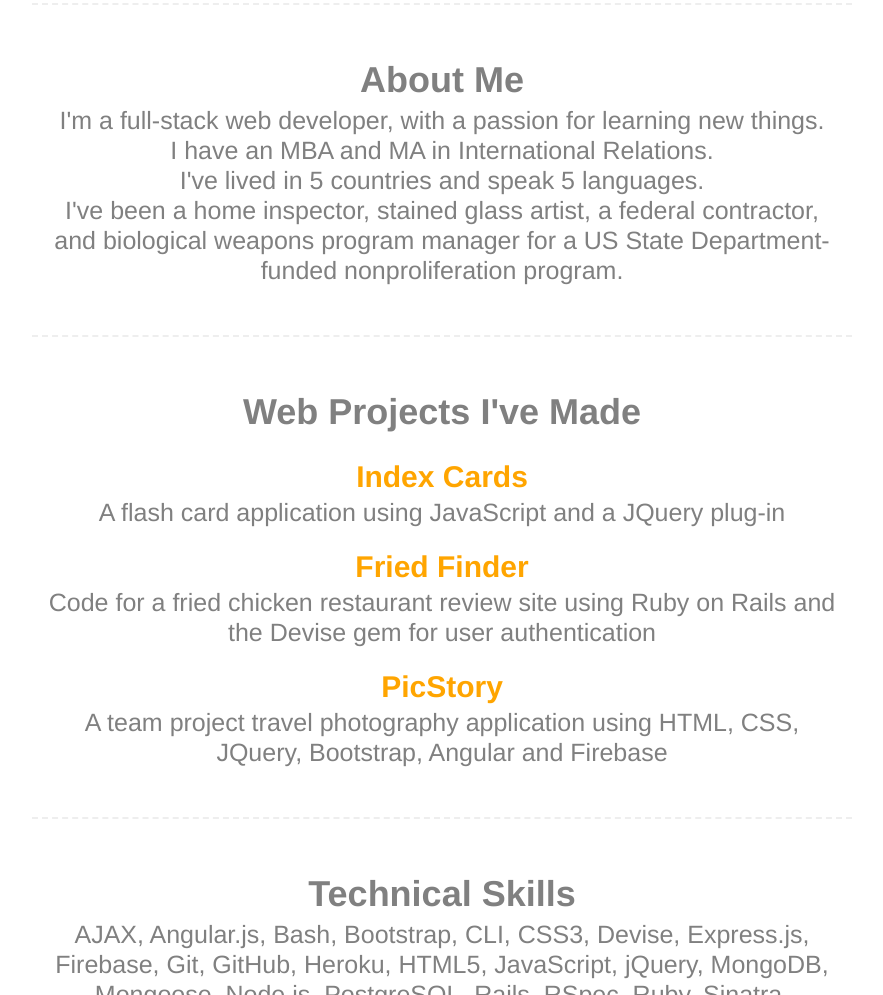
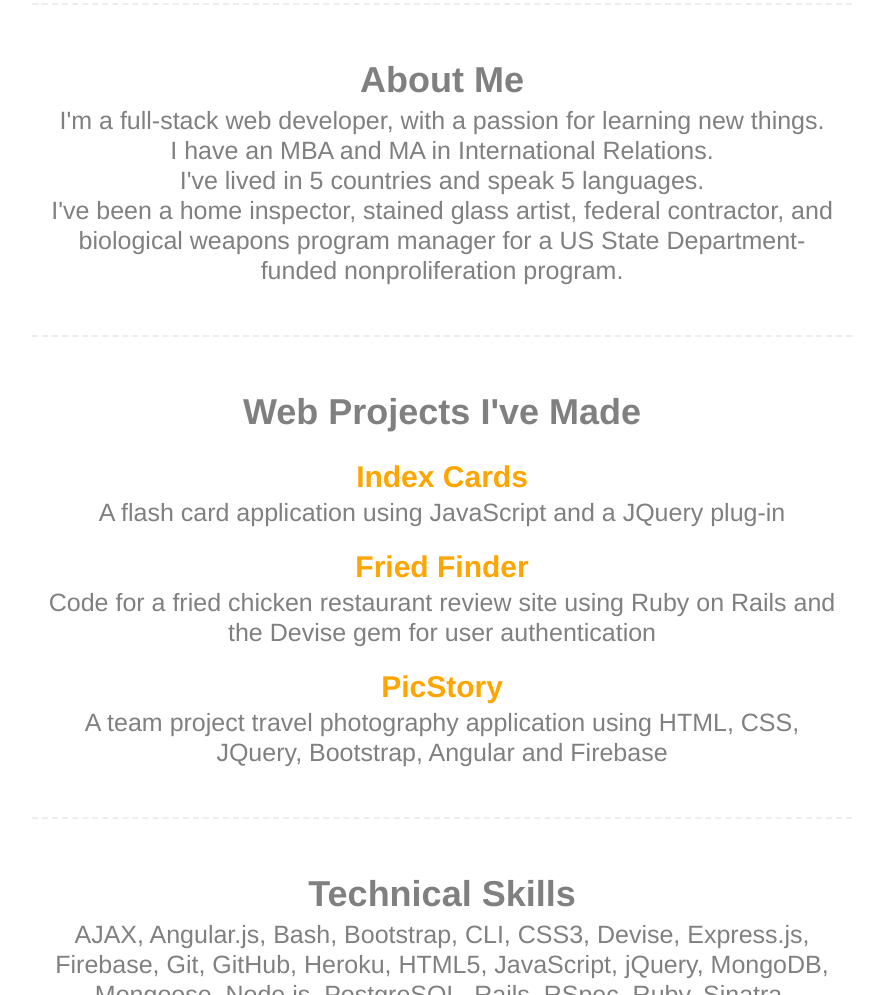
Before and after one commit to jacahn/jacahn.github.io, a plain HTML site: page index.html in a window 1280 px wide. Shown: the part 797-1792 px from the top of the page, without its empty margins (198-1081 px from the left). Drawn offline with Linux system fonts and the light colour scheme.

Commit message:
corrects error

```diff
--- a/index.html
+++ b/index.html
@@ -34,7 +34,7 @@
       <p>I'm a full-stack web developer, with a passion for learning new things.</p>
       <p>I have an MBA and MA in International Relations.</p>
       <p>I've lived in 5 countries and speak 5 languages. </p>
-      <p>I've been a home inspector, stained glass artist, a federal contractor, and biological weapons program manager for a US State Department-funded nonproliferation program.</p>
+      <p>I've been a home inspector, stained glass artist, federal contractor, and biological weapons program manager for a US State Department-funded nonproliferation program.</p>
     </div>
   </section>
 
```
